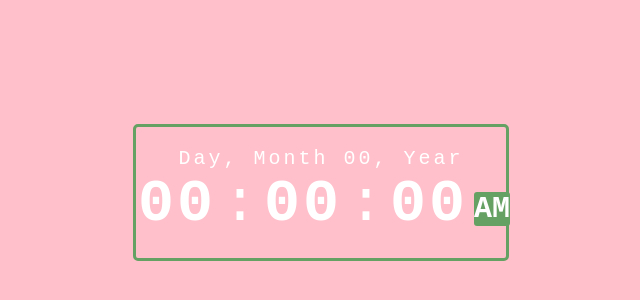
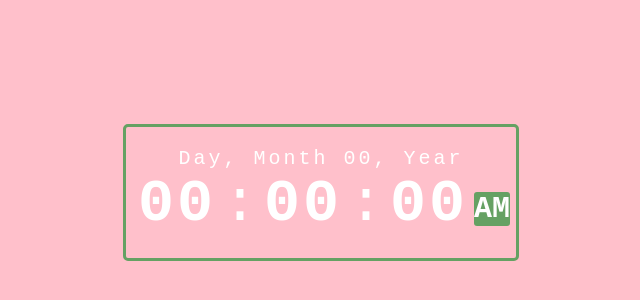
Before and after one commit to ah1096/alarm-clock, a plain HTML site: page index.html in a window 1280 px wide. Shown: the part 208-508 px from the top of the page, without its empty margins (319-959 px from the left). Drawn offline with Linux system fonts and the light colour scheme.

Commit message:
adjusted border paddin og .datetime to 20px 25px

```diff
--- a/style.css
+++ b/style.css
@@ -16,7 +16,7 @@ body{
     background:pink;
     font-family: 'Courier New', Courier, monospace;
     width: 340px;
-    padding: 20px 15px;
+    padding: 20px 25px;
     border: 3px solid rgb(101, 161, 99);
     border-radius: 5px;
 }
```
